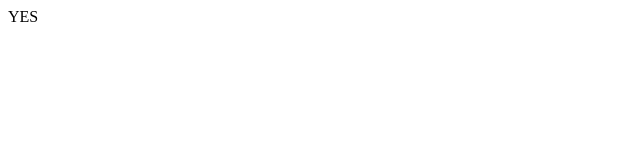
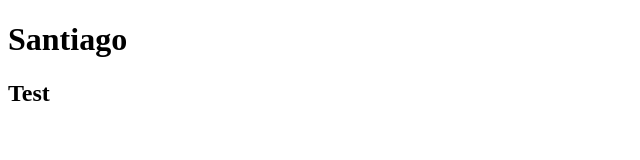
Before and after one commit to santiagodonoso/2024_1_z2a, a plain HTML site: page index.html in a window 1280 px wide. Shown: the whole page, without its empty margins (0-640 px from the left). Drawn offline with Linux system fonts and the light colour scheme.

Commit message:
first test

```diff
--- a/index.html
+++ b/index.html
@@ -6,6 +6,11 @@
     <title>Document</title>
 </head>
 <body>
-    YES
+    <h1>
+        Santiago
+    </h1>
+    <h2>
+        Test
+    </h2>
 </body>
 </html>
```
